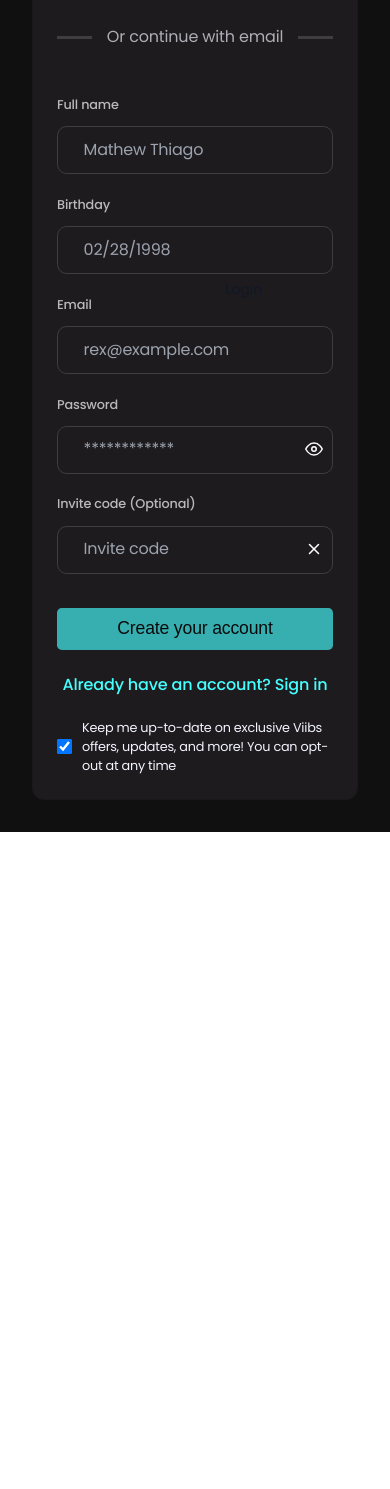
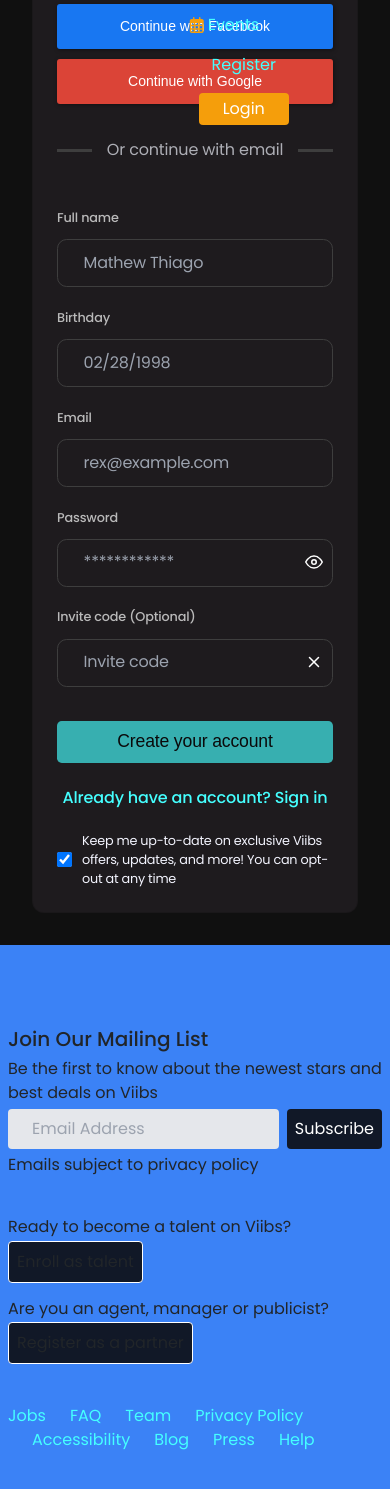
Before and after one commit to doktaslim/viibs-html, a plain HTML site: page pages/register.html in a window 390 px wide. Shown: the part 373-1862 px from the top of the page. Before the commit the page ends 1205 px from the top, so only its background shows below. Drawn offline with nearby package versions, Linux system fonts and the light colour scheme.

Commit message:
corrected login and register page

```diff
--- a/pages/register.html
+++ b/pages/register.html
@@ -8,27 +8,38 @@
     <link href="https://cdn.jsdelivr.net/npm/bootstrap@5.1.3/dist/css/bootstrap.min.css" rel="stylesheet"
         integrity="sha384-1BmE4kWBq78iYhFldvKuhfTAU6auU8tT94WrHftjDbrCEXSU1oBoqyl2QvZ6jIW3" crossorigin="anonymous">
     <link rel="preconnect" href="https://fonts.googleapis.com">
-    <link rel="stylesheet" href="https://pro.fontawesome.com/releases/v5.10.0/css/all.css" integrity="sha384-AYmEC3Yw5cVb3ZcuHtOA93w35dYTsvhLPVnYs9eStHfGJvOvKxVfELGroGkvsg+p" crossorigin="anonymous"/>
+    <link rel="stylesheet" href="https://pro.fontawesome.com/releases/v5.10.0/css/all.css"
+        integrity="sha384-AYmEC3Yw5cVb3ZcuHtOA93w35dYTsvhLPVnYs9eStHfGJvOvKxVfELGroGkvsg+p" crossorigin="anonymous" />
     <link rel="preconnect" href="https://fonts.gstatic.com" crossorigin>
     <link href="https://fonts.googleapis.com/css2?family=Poppins:wght@300;400;500;700&display=swap" rel="stylesheet">
-    <link rel="stylesheet" href="https://cdnjs.cloudflare.com/ajax/libs/font-awesome/6.0.0-beta3/css/all.min.css" integrity="sha512-Fo3rlrZj/k7ujTnHg4CGR2D7kSs0v4LLanw2qksYuRlEzO+tcaEPQogQ0KaoGN26/zrn20ImR1DfuLWnOo7aBA==" crossorigin="anonymous" referrerpolicy="no-referrer" />
-    <link rel="stylesheet" href="https://cdnjs.cloudflare.com/ajax/libs/tailwindcss/2.2.19/tailwind.min.css" integrity="sha512-wnea99uKIC3TJF7v4eKk4Y+lMz2Mklv18+r4na2Gn1abDRPPOeef95xTzdwGD9e6zXJBteMIhZ1+68QC5byJZw==" crossorigin="anonymous" referrerpolicy="no-referrer" />
+    <link rel="stylesheet" href="https://cdnjs.cloudflare.com/ajax/libs/font-awesome/6.0.0-beta3/css/all.min.css"
+        integrity="sha512-Fo3rlrZj/k7ujTnHg4CGR2D7kSs0v4LLanw2qksYuRlEzO+tcaEPQogQ0KaoGN26/zrn20ImR1DfuLWnOo7aBA=="
+        crossorigin="anonymous" referrerpolicy="no-referrer" />
+    <link rel="stylesheet" href="https://cdnjs.cloudflare.com/ajax/libs/tailwindcss/2.2.19/tailwind.min.css"
+        integrity="sha512-wnea99uKIC3TJF7v4eKk4Y+lMz2Mklv18+r4na2Gn1abDRPPOeef95xTzdwGD9e6zXJBteMIhZ1+68QC5byJZw=="
+        crossorigin="anonymous" referrerpolicy="no-referrer" />
     <script src="/components/navComponent.js" type="text/javascript" defer></script>
     <link rel="stylesheet" href="../styles/register.css">
     <title>Viibs || Register</title>
 </head>
+<style>
+    body {
+        background: #04070f;
+    }
+</style>
 
 <body style="margin-top: 0px;">
     <!-- <nav-component></nav-component> -->
     <!-- Navbar -->
-    <header class='sticky top-0 max-w-6xl mx-auto z-50 navigation'>
-        <nav class='absolute md:top-4 w-full'>
+    <header class='sticky top-0 max-w-6xl mx-auto z-50 navigationbar'>
+        <nav class='w-full'>
             <div class='mx-3 flex justify-between md:items-center'>
                 <a href=# class='flex pt-3 md:-pt-10 items-center'>
                     <h1 class='text-2xl font-bold'>ViibS</h1>
                 </a>
 
-            <button onclick="handleMenu()" class='rounded outline-none absolute top-4 right-6 z-50 block text-3xl md:hidden cursor-pointer text-gray-900'>
+                <button onclick="handleMenu()"
+                    class='rounded outline-none absolute top-4 right-6 z-50 block text-3xl md:hidden cursor-pointer text-gray-900'>
                     <i class="fas fa-bars"></i>
                 </button>
 
@@ -47,17 +58,21 @@
 
                     <div class="hidden md:flex flex-1 items-center relative">
                         <i class="fas fa-search absolute top-2 left-2 text-gray-500"></i>
-                <input class="h-8 w-full outline-none pl-8 pr-2 text-sm rounded-sm focus:outline-none text-gray-900" placeholder="Search" type="search" name="" id="">
+                        <input
+                            class="h-8 w-full outline-none pl-8 pr-2 text-sm rounded-sm focus:outline-none text-gray-900"
+                            placeholder="Search" type="search" name="" id="">
                     </div>
 
                     <div class='flex justify-between items-center space-x-5'>
                         <a href='index.html' class='text-white'>Register</a>
-                <a href='index.html' class='px-4 py-1 rounded text-white grid place-items-center bg-yellow-500'>Login</a>
+                        <a href='index.html'
+                            class='px-4 py-1 rounded text-white grid place-items-center bg-yellow-500'>Login</a>
                     </div>
                 </div>
 
                 <!-- {/* mobile */} -->
-            <div class='mobile absolute w-9/12 right-0 -py-6 grid place-items-center text-gray-900 h-screen md:hidden'>
+                <div
+                    class='mobile absolute w-9/12 right-0 -py-6 grid place-items-center text-gray-900 h-screen md:hidden'>
                     <div class='flex flex-col space-y-4'>
                         <div class='flex items-center space-x-1'>
                             <i class="fas fa-th-large text-yellow-500"></i>
@@ -69,25 +84,30 @@
                         </div>
                         <div class='flex flex-col justify-between items-center space-y-4'>
                             <a href='index.html' class=''>Register</a>
-                  <a href='index.html' class='px-4 py-1 rounded text-white grid place-items-center bg-yellow-500'>Login</a>
+                            <a href='index.html'
+                                class='px-4 py-1 rounded text-white grid place-items-center bg-yellow-500'>Login</a>
                         </div>
                     </div>
-                <button class='grid place-items-center bg-pink-secondary w-full text-white-primary text-sm py-2 px-4 rounded-sm hover:opacity-90 transition duration-200'>Login</button>
+
                 </div>
             </div>
             </div>
         </nav>
     </header>
-    <!-- End of navbar -->
+    <!-- End of Navbar -->
     <div class="container-fluid main" style="padding-top: 100px">
         <div class="Styled_FormWrapper card d-flex flex-column justify-content-center align-items-center main_reg_form">
             <h1 class="Styled_Title reg_header">Welcome To Viibs</h1>
             <p class="Styled__Subtitle-sc-13dkmc7-0 fKBJiw">Book personalized video shoutouts from your favorite people
             </p>
-            <span style="transition: opacity 0.5s ease 0s;" class="fb_span">
+            <span style="transition: opacity 0.5s ease 0s; margin-top: 10px;" class="fb_span">
                 <button type="button" class="btn btn-block btn-primary btn-sm btn-fb metro"
                     style="font-family: cerebri, sans-serif; font-weight: 500; text-transform: none;">
                     <span>Continue with Facebook</span>
+                </button>
+                <button type="button" class="btn btn-block btn-secondary btn-sm metro" id="apple"
+                    style="font-family: cerebri, sans-serif; font-weight: 500; text-transform: none; background: 	#DB4437; margin-top: 10px;">
+                    <span>Continue with Google</span>
                 </button>
             </span>
             <div class="Styled__Separator-sc-1om6r0e-4 THlGb">Or continue with email</div>
@@ -146,8 +166,7 @@
                         <div class="Styled__InputWrapper-sc-18ogfv-2 ddeeKs">
                             <input id="password" name="password" type="password" data-testid="Input-Input-password"
                                 placeholder="************" inputmode="text"
-                                class="Styled__InputStyled-sc-18ogfv-3 hJIxof" value=""
-                            >
+                                class="Styled__InputStyled-sc-18ogfv-3 hJIxof" value="">
                             <div data-testid="Password-Button" class="Styled__SideButton-sc-18ogfv-4 ilFQtz">
                                 <svg xmlns="http://www.w3.org/2000/svg" width="18" height="18" viewBox="0 0 24 24"
                                     fill="none" stroke="currentColor" stroke-width="2" stroke-linecap="round"
@@ -182,7 +201,8 @@
                     </div>
                 </div>
                 <div class="Styled__ErrorMessage-sc-1om6r0e-1 fAMaky"></div>
-                <button type="submit" data-testid="NewSignupFormSubmitButton" class="Styled__SubmitButton-sc-1om6r0e-6 fJJvPQ" disabled="">
+                <button type="submit" data-testid="NewSignupFormSubmitButton"
+                    class="Styled__SubmitButton-sc-1om6r0e-6 fJJvPQ" disabled="">
                     Create your account
                 </button>
                 <div class="Styled__LinkContainer-sc-1om6r0e-3 bEjmWN">
@@ -205,14 +225,117 @@
         </div>
     </div>
 
+    <!-- Footer -->
+    <footer class="py-20 px-2 bg-blue-500">
+        <div class="max-w-6xl mx-auto">
+            <div class='flex flex-col space-y-10 md:flex-row md:items-center md:justify-between'>
+                <!-- Subscribe form -->
+                <div class="flex flex-col space-y-1">
+                    <h5 class="text-xl font-medium">Join Our Mailing List</h5>
+                    <p>Be the first to know about the newest stars and best deals on Viibs</p>
+                    <div>
+                        <form class="flex items-center space-x-2">
+                            <input class="w-full px-4 py-2 text-gray-800 bg-gray-200 rounded" type="email"
+                                placeholder="Email Address">
+                            <button class="px-2 py-2 text-white bg-gray-900 rounded">Subscribe</button>
+                        </form>
+                    </div>
+                    <p>Emails subject to privacy policy</p>
+                </div>
+
+                <!-- Register Links -->
+                <div class="flex flex-col space-y-4">
+                    <div class="space-y-1">
+                        <h5>Ready to become a talent on Viibs?</h5>
+                        <button class='grid place-items-center bg-gray-900 border border-white rounded p-2'>Enroll as
+                            talent</button>
+                    </div>
+                    <div class='space-y-1'>
+                        <h5>Are you an agent, manager or publicist?</h5>
+                        <button class='grid place-items-center bg-gray-900 border border-white rounded p-2'>Register as
+                            a
+                            partner</button>
+                    </div>
+                </div>
+            </div>
+
+            <!-- Links -->
+
+            <div class="flex mt-10 flex-col md:flex-row md:justify-between items-center space-y-10">
+                <ul class='flex flex-wrap md:flex-row md:justify-between md:items-center space-x-6'>
+                    <li><a href="">Jobs</a></li>
+                    <li><a href="">FAQ</a></li>
+                    <li><a href="">Team</a></li>
+                    <li><a href="">Privacy Policy</a></li>
+                    <li><a href="">Accessibility</a></li>
+                    <li><a href="">Blog</a></li>
+                    <li><a href="">Press</a></li>
+                    <li><a href="">Help</a></li>
+                </ul>
+
+                <ul class='flex md:justify-between items-center space-x-6 list-none'>
+                    <li><a href=""><i class="fab fa-facebook-f"></i></a></li>
+                    <li><a href=""><i class="fab fa-instagram"></i></a></li>
+                    <li><a href=""><i class="fab fa-twitter"></i></a></li>
+                    <li><a href=""><i class="far fa-envelope"></i></a></li>
+                </ul>
+            </div>
+
+            <!-- Bottom -->
+            <div class="flex items-center space-x-1 text-sm mt-10">
+                <p>&copy; <span id="date"></span> <a href="http://">Viibs</a>
+                <p>
+            </div>
+        </div>
+    </footer>
+
     <script src="https://cdn.jsdelivr.net/npm/bootstrap@5.1.3/dist/js/bootstrap.bundle.min.js"
         integrity="sha384-ka7Sk0Gln4gmtz2MlQnikT1wXgYsOg+OMhuP+IlRH9sENBO0LRn5q+8nbTov4+1p"
         crossorigin="anonymous"></script>
     <script src="../javascript/login.js"></script>
+
+    <script src="../javascript/login.js"></script>
+
+    <script src="https://cdnjs.cloudflare.com/ajax/libs/gsap/3.8.0/gsap.min.js"></script>
     <script>
         function handleMenu() {
             document.querySelector(".mobile").classList.toggle("hidden");
+            document.querySelector('#date').innerHTML = new Date().getFullYear()
         }
+
+        gsap.from(".writeup", {
+            duration: 1,
+            opacity: 0,
+            ease: "power3.inOut"
+        });
+        gsap.from(".button", {
+            duration: 2,
+            opacity: 0,
+            y: -100,
+            ease: "power3.inOut"
+        });
+        gsap.to(".card", {
+            duration: 1,
+            opacity: 1,
+            ease: "power3.inOut"
+        });
+
+
+        function handleMenu() {
+            document.querySelector(".mobile").classList.toggle("hidden");
+        }
+
+        //change the background color of the navbar when scrolling
+        window.addEventListener("scroll", function () {
+            let navbar = document.querySelector(".navigationbar");
+            if (window.scrollY > 100) {
+                navbar.classList.add("bg-gray-900");
+                navbar.classList.remove("bg-transparent");
+            } else {
+                navbar.classList.add("bg-transparent");
+                navbar.classList.remove("bg-gray-900");
+            }
+        });
     </script>
 </body>
 
```
Also changed, not shown: pages/login.html (+10 -7 lines). Lines whose indentation alone changed are shown as unchanged.
